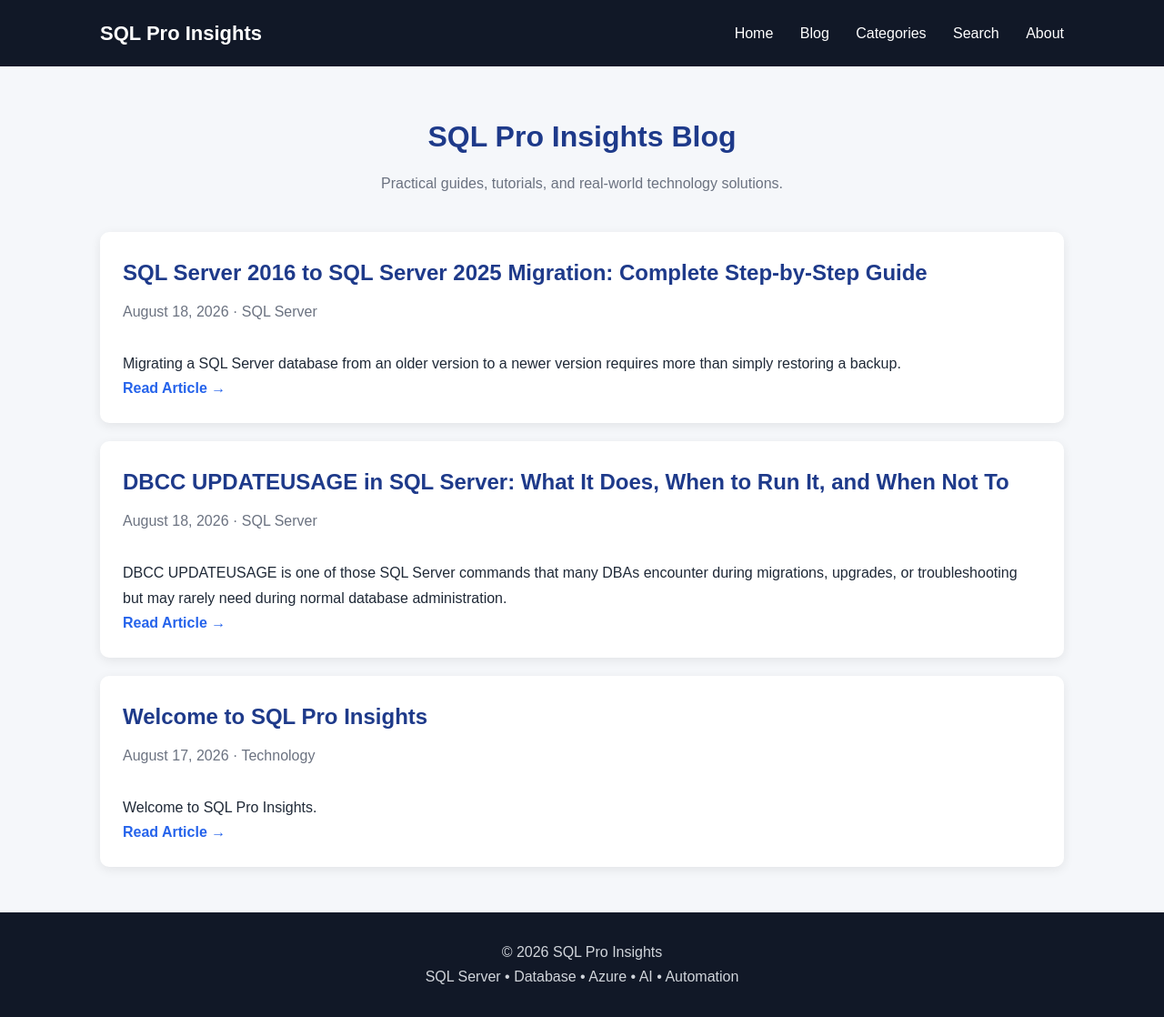
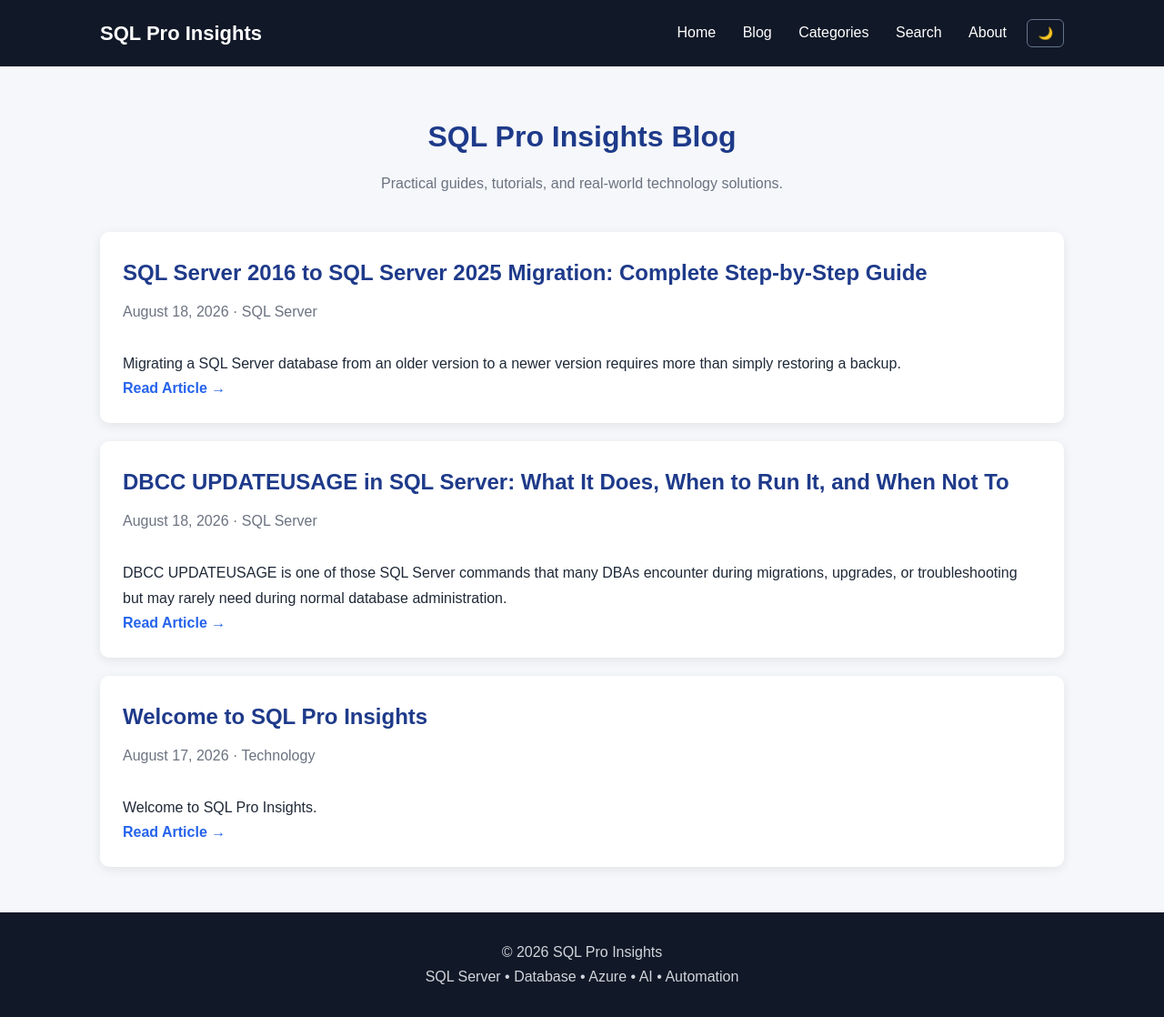
Before and after one commit to SQLProInsights/sqlproinsights.github.io, a Jekyll site: the page built from blog/index.html, in a window 1280 px wide. Shown: the whole page at 91% size. Built offline with Jekyll 4.4.1, drawn with Linux system fonts in a browser that asks for light colours.

Commit message:
Implement theme toggle for dark mode
Added a theme toggle button and script for dark mode functionality.

```diff
--- a/_layouts/default.html
+++ b/_layouts/default.html
@@ -56,6 +56,9 @@
                 <a href="{{ '/#about' | relative_url }}">
                     About
                 </a>
+                <button id="theme-toggle" class="theme-toggle" type="button">
+                    🌙
+                </button>
 
             </div>
 
@@ -78,7 +81,28 @@
         </p>
 
     </footer>
+    <script>
+        const themeToggle = document.getElementById("theme-toggle");
 
+        if (localStorage.getItem("theme") === "dark") {
+            document.body.classList.add("dark-mode");
+            themeToggle.textContent = "☀️";
+        }
+
+        themeToggle.addEventListener("click", function () {
+
+            document.body.classList.toggle("dark-mode");
+
+            if (document.body.classList.contains("dark-mode")) {
+                localStorage.setItem("theme", "dark");
+                themeToggle.textContent = "☀️";
+            } else {
+                localStorage.setItem("theme", "light");
+                themeToggle.textContent = "🌙";
+            }
+
+        });
+    </script>
 </body>
 
 </html>
```
